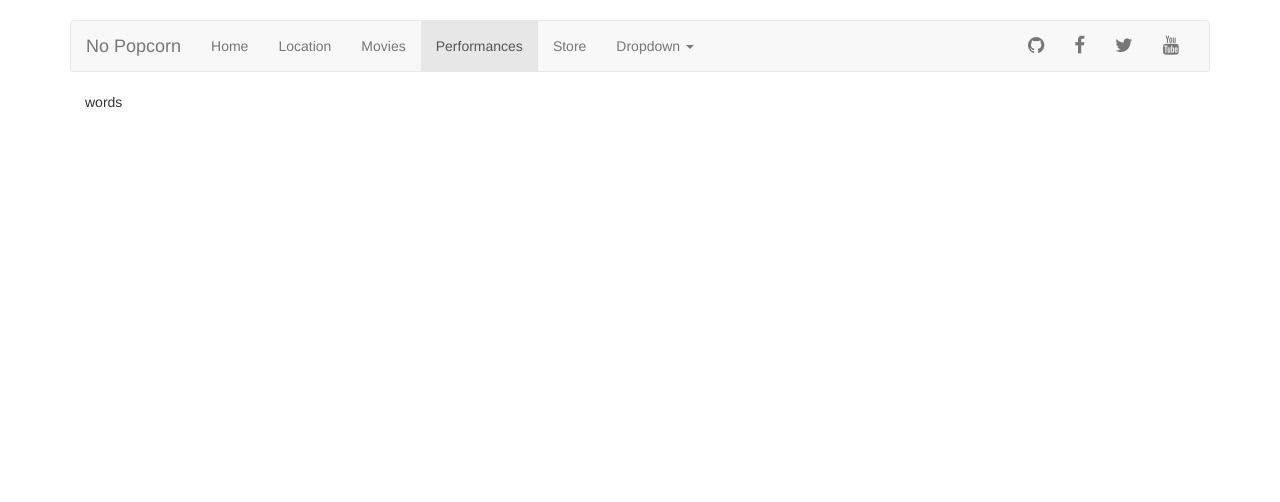
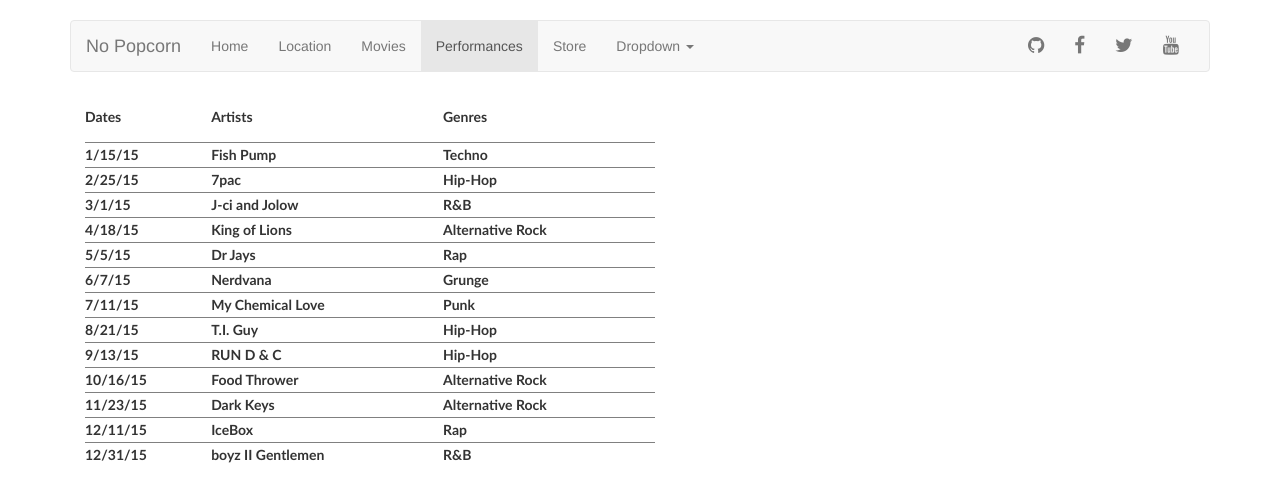
Before and after one commit to kyleamcginn88/Theatre_CS399, a Django app: page /performances in a window 1280 px wide. Shown: the top 502 px of the page. Run offline with Django 3.2, Linux system fonts and the light colour scheme; lists and menus that the app fills with data are empty; some libraries are stand-ins or nearby versions.

Commit message:
Added performances table
Added Bands dates of performances

```diff
--- a/Theatre_CS399/templates/performances.html
+++ b/Theatre_CS399/templates/performances.html
@@ -1,7 +1,25 @@
 {% extends "base.html" %}
+
 
 {% block nav-performances %}class="active"{% endblock %}
 
 {% block content %}
-words
+<font style="font-family:optima">
+<table style="width:50%" style="height:100%" border=1 frame=void rules=rows>
+    <tr>
+    	<th height="50">Dates</th>
+    	<th height="50">Artists</th>
+    	<th height="50">Genres</th>
+    </tr>
+    {% for date, artists, genres in list_performances %}
+    <tr>
+    	<th height="25">{{ date }}</th>
+    	<th height="25">{{ artists }}</th>
+    	<th height="25">{{ genres }}</th>
+    </tr>
+  {% endfor %}
+</table>
+</font>
+
+
 {% endblock %}
--- a/Theatre_CS399/views.py
+++ b/Theatre_CS399/views.py
@@ -7,7 +7,20 @@ def store(request):
     return render(request, 'store.html', {})
 
 def performances(request):
-    return render(request, 'performances.html', {})
+	list_performances = [('1/15/15', 'Fish Pump', 'Techno' ),
+	('2/25/15', '7pac' ,'Hip-Hop'),
+	('3/1/15', 'J-ci and Jolow','R&B' ),
+	('4/18/15', 'King of Lions', 'Alternative Rock'),
+	('5/5/15', 'Dr Jays', 'Rap' ),
+	('6/7/15', 'Nerdvana' , 'Grunge'),
+	('7/11/15', 'My Chemical Love' , 'Punk'),
+	('8/21/15', 'T.I. Guy' , 'Hip-Hop'),
+	('9/13/15', 'RUN D & C' ,'Hip-Hop'),
+	('10/16/15', 'Food Thrower', 'Alternative Rock' ),
+	('11/23/15', 'Dark Keys' ,'Alternative Rock'),
+	('12/11/15', 'IceBox','Rap' ),
+	('12/31/15', 'boyz II Gentlemen', 'R&B' )]
+	return render(request, 'performances.html', {'list_performances': list_performances})
 
 def location(request):
     return render(request, 'location.html', {})
```
